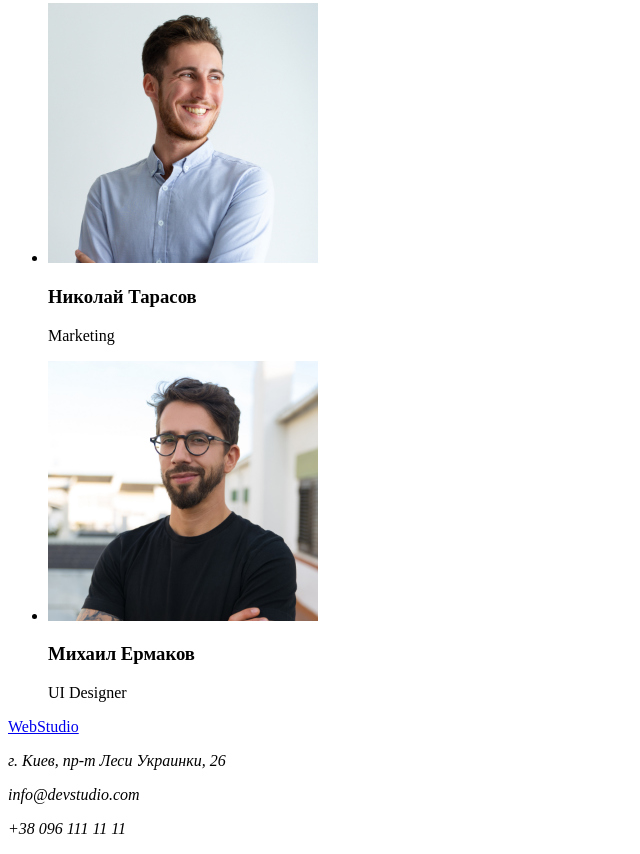
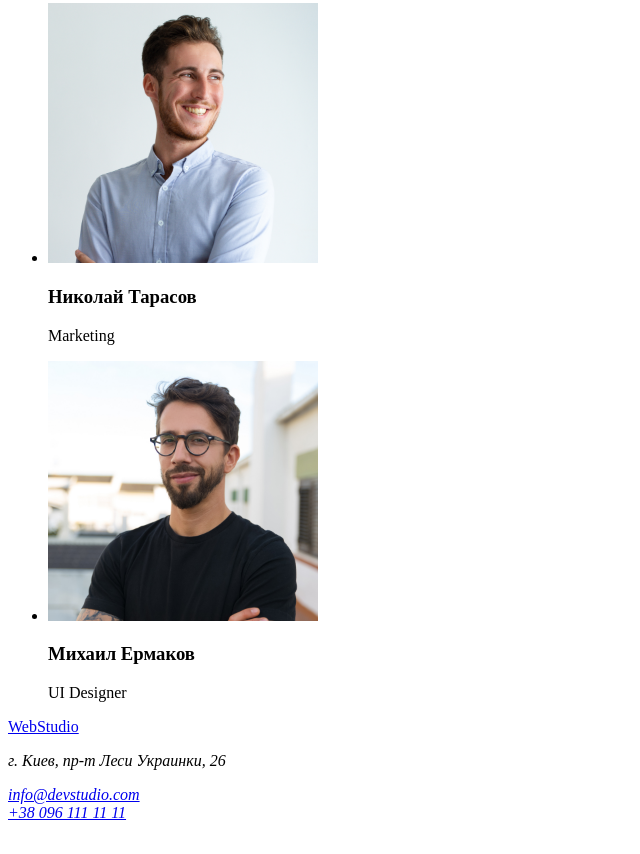
Before and after one commit to Kostyant1n/goit-markup-hw-01, a plain HTML site: page index.html in a window 1280 px wide. Shown: the part 2333-3187 px from the top of the page, without its empty margins (0-640 px from the left). After the commit the page ends 3163 px from the top, so only its background shows below. Drawn offline with Linux system fonts and the light colour scheme.

Commit message:
Замена футера

```diff
--- a/index.html
+++ b/index.html
@@ -102,8 +102,8 @@
         <a href="./index.html">WebStudio</a>
         <address>
             <p>г. Киев, пр-т Леси Украинки, 26</p>
-            <p>info@devstudio.com</p>
-            <p>+38 096 111 11 11</p>
+            <a href="info@devstudio.com">info@devstudio.com</a> <br>
+            <a href="+380961111111">+38 096 111 11 11</a>
         </address>
     </footer>
 </body>
```
